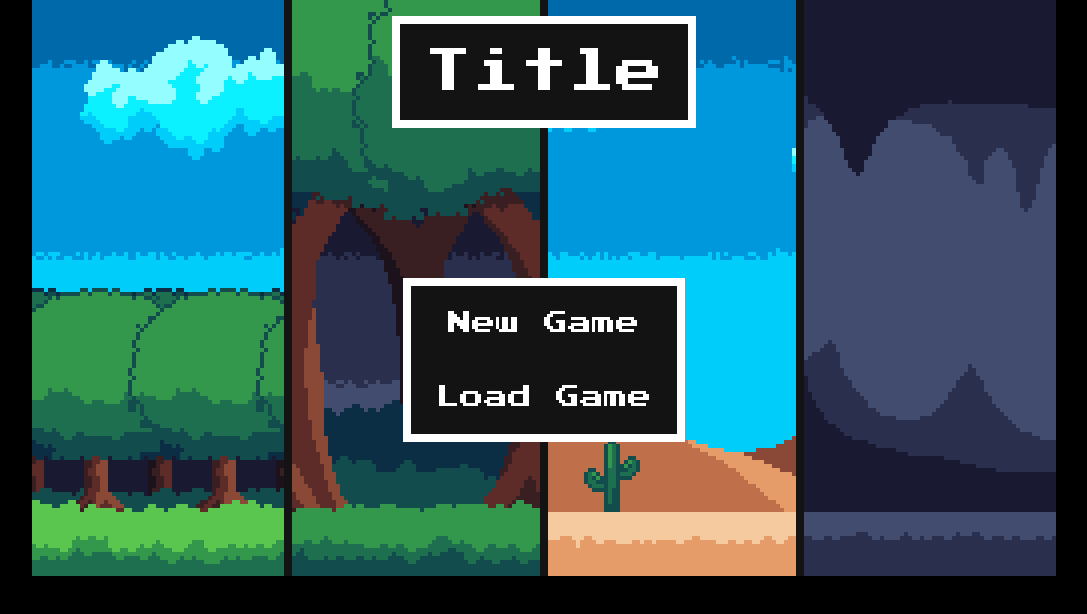
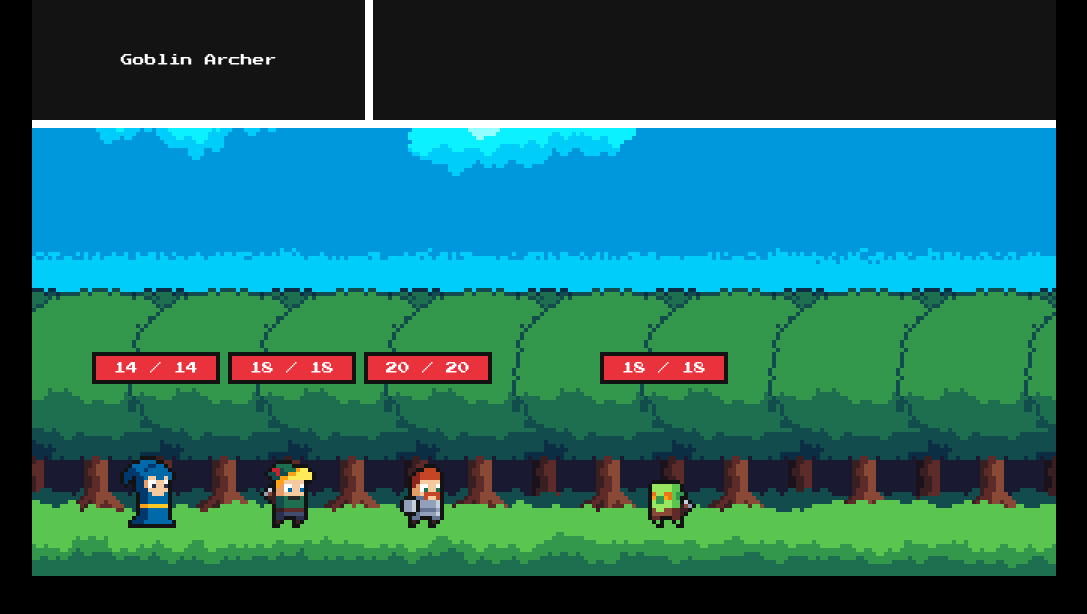
Before and after one commit to Iridynne/turn-based-adventure, a plain HTML site: page index.html in a window 1280 px wide. Both pictures are taken after a click on the button "New Game". Shown: the whole page, without its empty margins (96-1183 px from the left). Drawn offline with nearby package versions, Linux system fonts and the light colour scheme.

Commit message:
Added new game onClick + Game title "Border-Lite"

```diff
--- a/css/index.css
+++ b/css/index.css
@@ -54,7 +54,7 @@ div#main-menu {
     left: 0;
     right: 0;
     z-index: 10;
-    display: grid;
+    display: none;
     grid-template-rows: 1fr 3fr;
 }
 
@@ -78,6 +78,10 @@ div#main-options {
 div#main-options > button.option {
     padding: 2rem;
     font-size: 24px;
+}
+
+div#main-options > button.option:disabled {
+    color: var(--color2);
 }
 
 /* Transition Overlay */
--- a/index.html
+++ b/index.html
@@ -17,10 +17,10 @@
       <div id="user-interface">
         <!-- Main Menu -->
         <div id="main-menu">
-          <div id="main-title">Title</div>
+          <div id="main-title">Border-Lite</div>
           <div id="main-options">
-            <button class="option">New Game</button>
-            <button class="option">Load Game</button>
+            <button id="new-game" class="option">New Game</button>
+            <button id="load-game" class="option" disabled>Load Game</button>
           </div>
         </div>
 
--- a/js/index.js
+++ b/js/index.js
@@ -5,13 +5,18 @@ import { Game } from "./game.js";
 const cnv = document.querySelector("canvas");
 const ctx = cnv.getContext("2d");
 
-// Initialization
-var game = new Game();
+window.onload = setup;
 
-window.onload = function () {
+function setup() {
     canvasSetup();
+    mainMenuSetup();
+}
 
-    // game.start();
+function mainMenuSetup() {
+    document.querySelector("#main-menu").style.display = 'grid';
+
+    var newGameButton = document.querySelector("#new-game");
+    newGameButton.onclick = newGame;
 }
 
 function canvasSetup() {
@@ -28,6 +33,16 @@ function canvasSetup() {
     ctx.fillRect(0, 0, cnv.width, cnv.height);
 }
 
+function newGame() {
+    // Hide Main-Menu
+    document.querySelector("#main-menu").style.display = "none";
+
+    var game = new Game();
+    game.start();
+}
+
+
+
 // let clicked = false;
 // addEventListener("click", () => {
 //     if(!clicked) {
```
